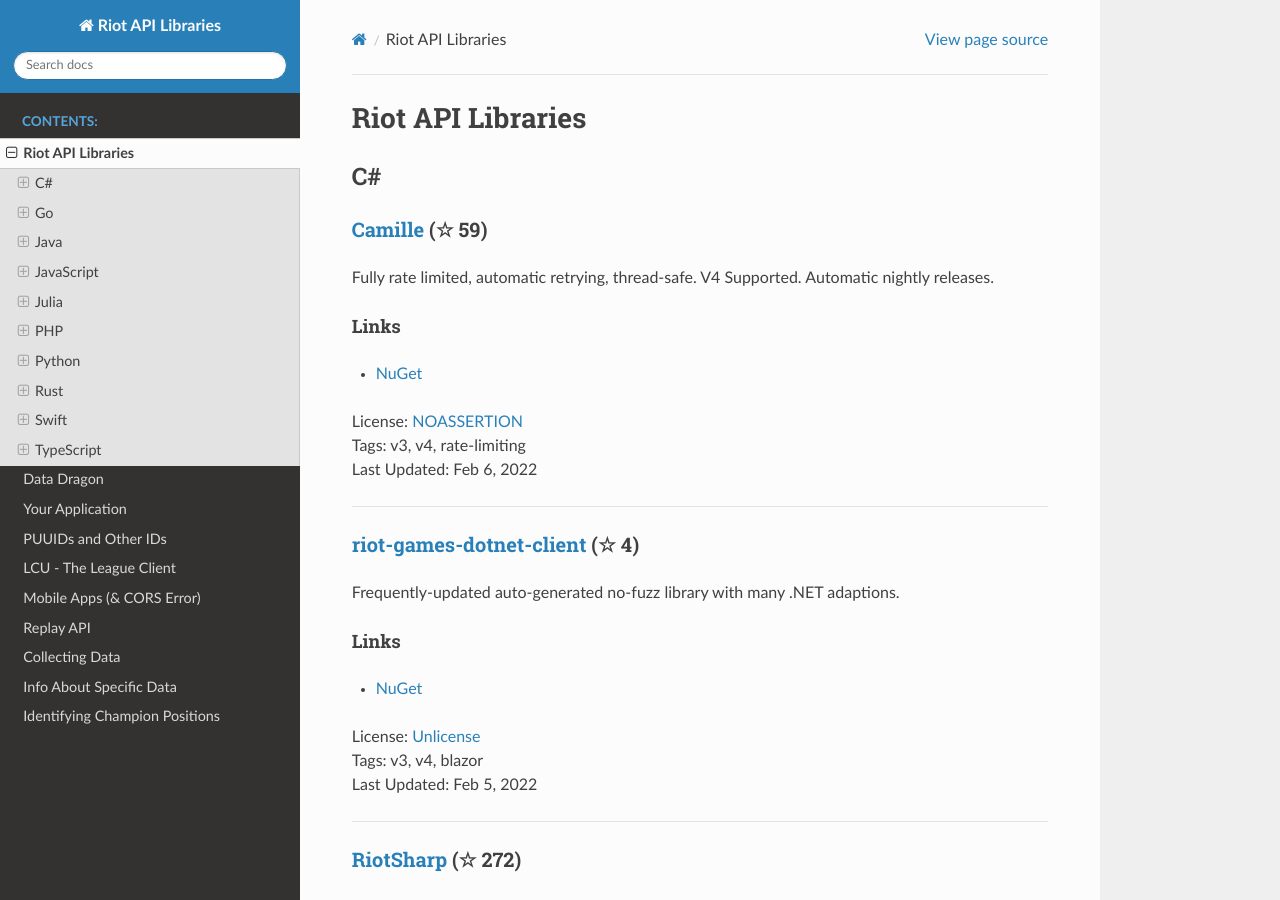
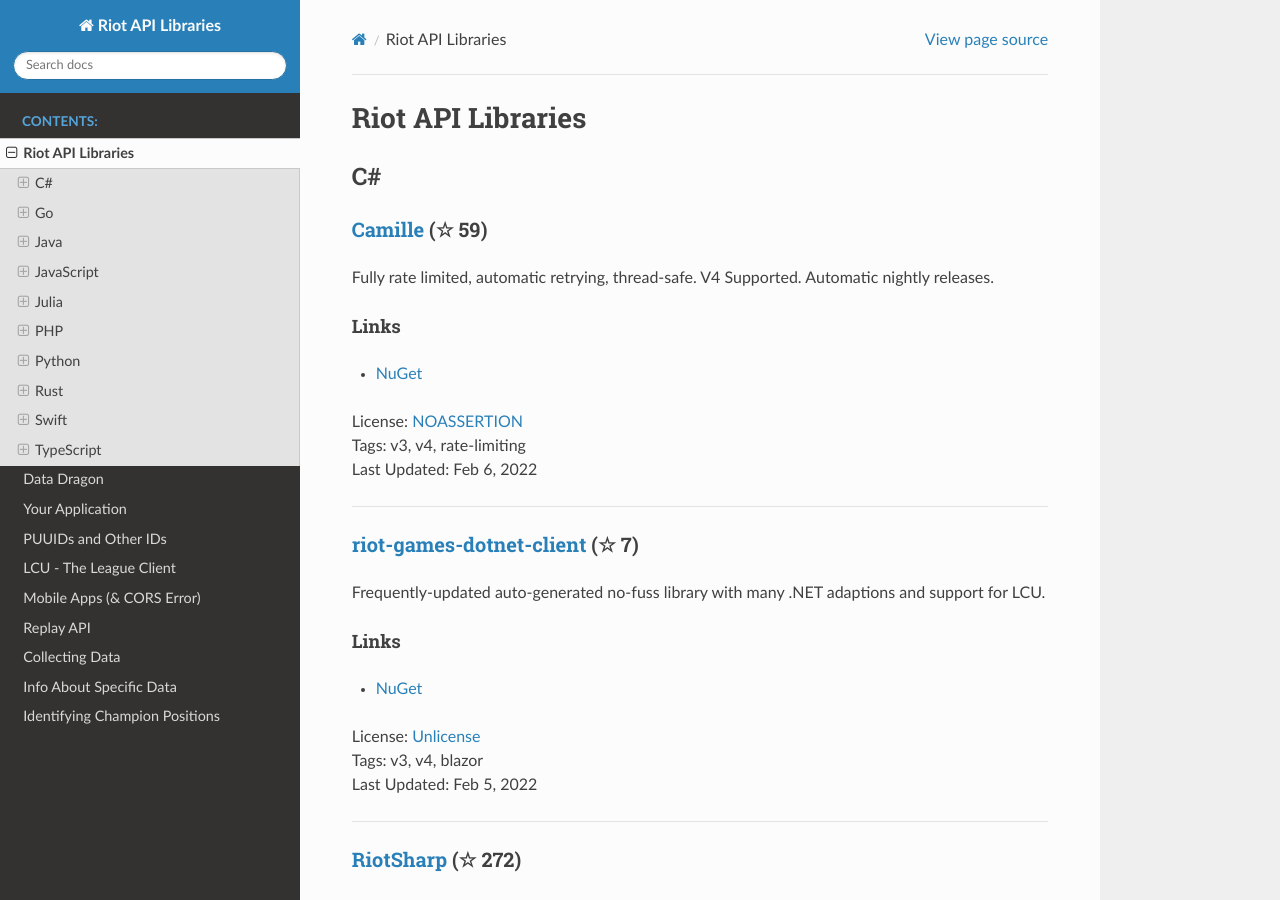
Before and after one commit to WxWatch/riot-api-libraries, a Sphinx documentation site: the page built from docs/libraries.rst, in a window 1280 px wide and 900 px high. Built offline with Sphinx 7.4.7 and the Read the Docs theme 2.0.0, drawn with Linux system fonts in a browser that asks for light colours; pages that are not in the unit, such as notebooks, are missing from menus.

Commit message:
Typo correction under riot-games-dotnet-client
Seems fuss would be the correct spelling, not fuzz 🤷🏻‍♂️

Added a comment about LCU.

```diff
--- a/docs/libraries.rst
+++ b/docs/libraries.rst
@@ -19,10 +19,10 @@
 
 -----------------
 
-`riot-games-dotnet-client <https://github.com/mikaeldui/riot-games-dotnet-client>`_ (☆ 4)
+`riot-games-dotnet-client <https://github.com/mikaeldui/riot-games-dotnet-client>`_ (☆ 7)
 ~~~~~~~~~~~~~~~~~~~~~~~~~~~~~~~~~~~~~~~~~~~~~~~~~~~~~~~~~~~~~~~~~~~~~~~~~~~~~~~~~~~~~~~~~~~~~~~~~~~~
 
-Frequently-updated auto-generated no-fuzz library with many .NET adaptions.
+Frequently-updated auto-generated no-fuss library with many .NET adaptions and support for LCU.
 
 Links
 ::::::::::::::::
```
